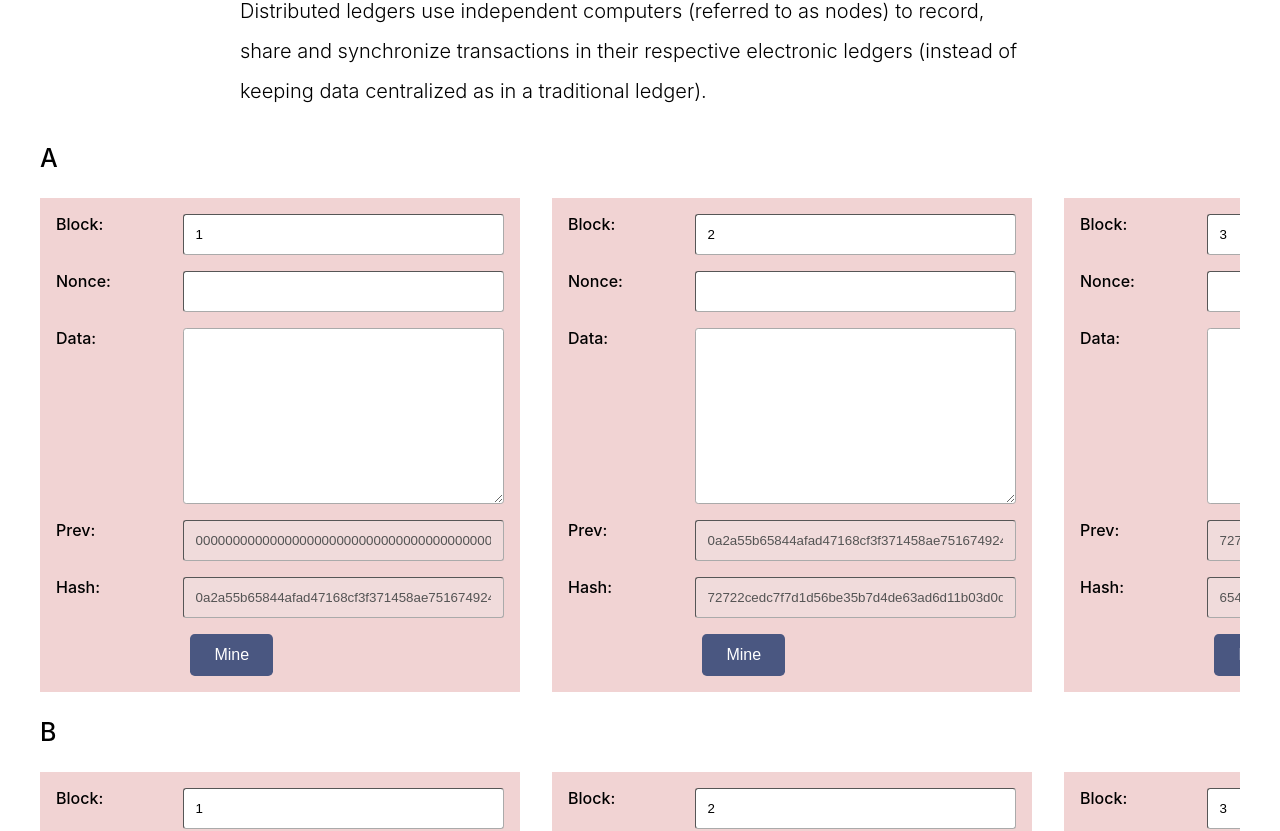
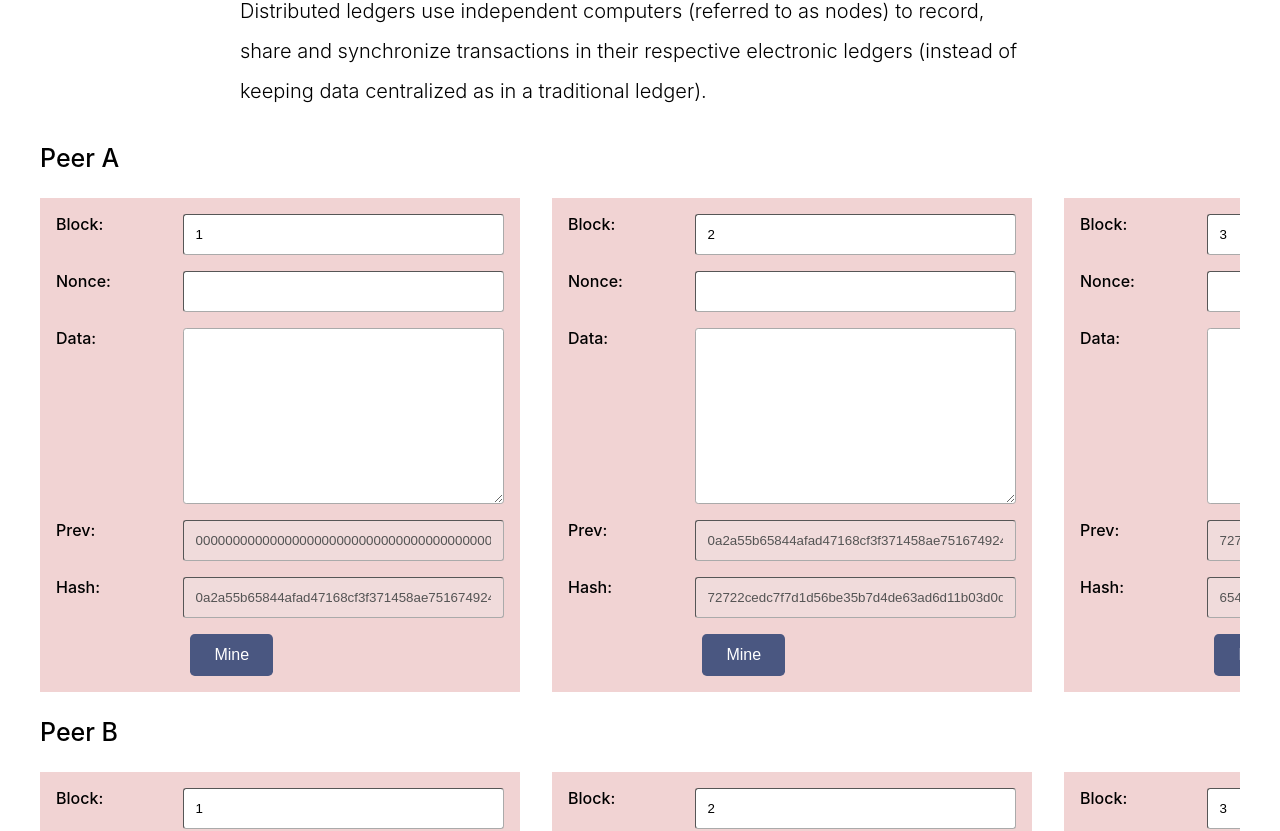
Before and after one commit to glody007/blockchainbasic, a React (Create React App) app: page / in a window 1280 px wide. Shown: the part 3128-3959 px from the top of the page. Built offline with nearby package versions, Linux system fonts and the light colour scheme.

Commit message:
fix: Missing word.

```diff
--- a/src/component/DistributedBlockchain.js
+++ b/src/component/DistributedBlockchain.js
@@ -41,7 +41,7 @@ function DistributedBlockchain({ numberOfPeer }) {
         <div className='dist-blockchain'>
             {peers.map((item) => (
                 <div className='peer' key={item.id}>
-                    <h3 className='peer__title'>{item.name}</h3>
+                    <h3 className='peer__title'>Peer {item.name}</h3>
                     <Blockchain />
                 </div>
             ))}
```
